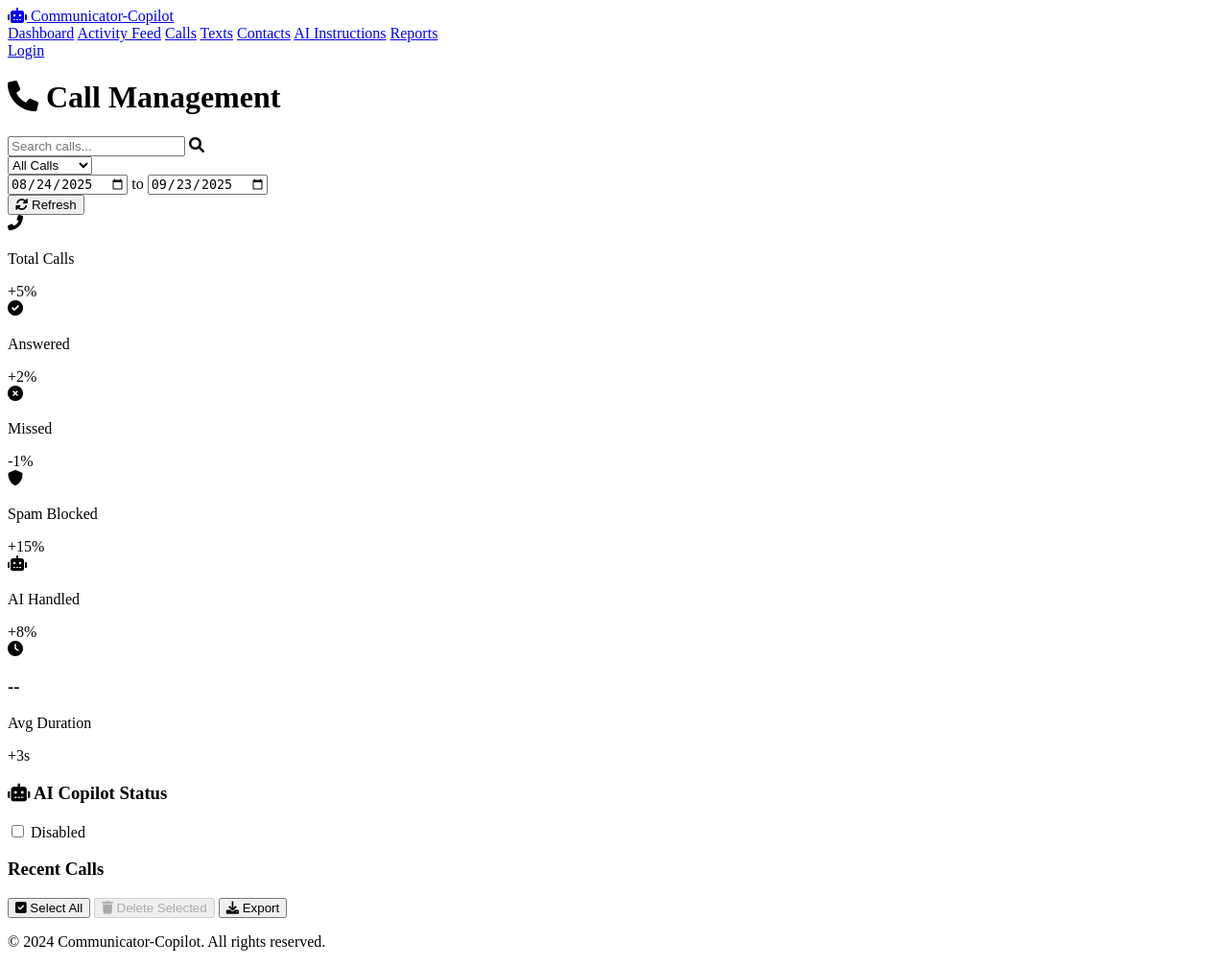
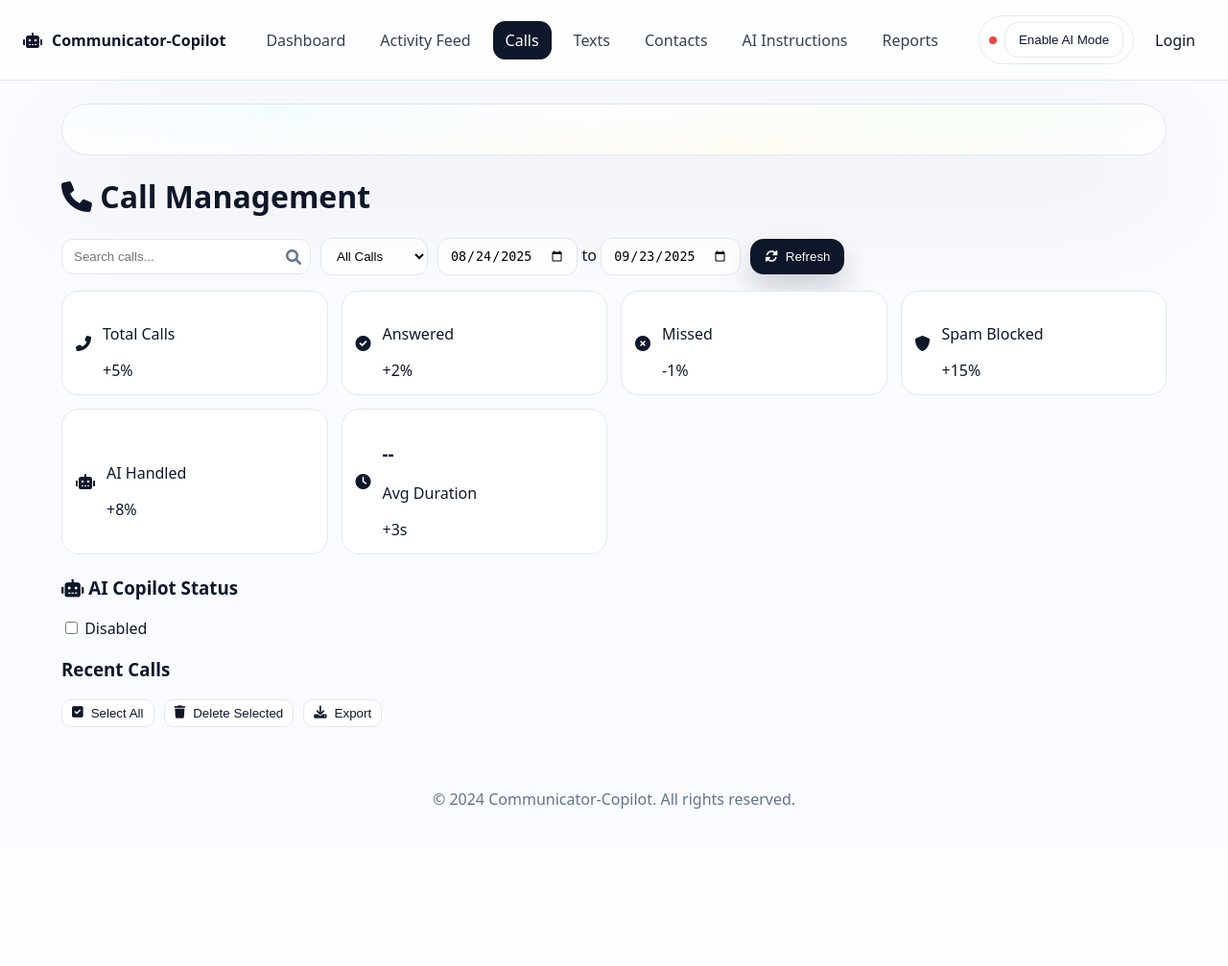
Before and after one commit to JohnVimrish/quell-ai, a Flask app: page /calls in a window 1280 px wide. Shown: the whole page at 96% size. After the commit the page ends 843 px from the top, so only its background shows below. Run offline with Flask 3, Linux system fonts and the light colour scheme; the visitor is signed in with stand-in values (Sample User, id 1); data that the repository does not hold is empty.

Commit message:
latest ui ux changes

```diff
--- a/code/ui/static/main.js
+++ b/code/ui/static/main.js
@@ -7,7 +7,8 @@
 });
 
 function initializeComponents() {
-    // Add any JavaScript functionality here
+    // Initialize AI mode status
+    initAIModeStatus();
     console.log('Components initialized');
 }
 
@@ -40,19 +41,34 @@
         const result = await apiCall('/ai-mode/toggle', {
             method: 'POST'
         });
-
-        console.log('AI Mode toggled:', result);
         updateAIModeUI(result.ai_mode_active);
-
     } catch (error) {
         console.error('Failed to toggle AI mode:', error);
     }
 }
 
+async function initAIModeStatus() {
+    try {
+        const status = await apiCall('/ai-mode/status');
+        updateAIModeUI(status.ai_mode_active);
+    } catch (e) {
+        // Not logged in or endpoint error
+        updateAIModeUI(false);
+    }
+}
+
 function updateAIModeUI(isActive) {
     const toggleButton = document.getElementById('ai-mode-toggle');
+    const dot = document.getElementById('ai-dot');
     if (toggleButton) {
         toggleButton.textContent = isActive ? 'Disable AI Mode' : 'Enable AI Mode';
-        toggleButton.className = isActive ? 'btn btn-danger' : 'btn btn-primary';
+        toggleButton.className = isActive ? 'btn btn-danger' : 'btn btn-secondary';
+    }
+    if (dot) {
+        if (isActive) {
+            dot.classList.add('on');
+        } else {
+            dot.classList.remove('on');
+        }
     }
 }
--- /dev/null
+++ b/code/ui/static/styles.css
@@ -0,0 +1,173 @@
+/* Palette: cyan • emerald • lime on bright background */
+:root {
+  --bg: #f9fbff;
+  --text: #0f172a;
+  --muted: #475569;
+  --card: #ffffffcc;
+  --card-strong: #ffffffee;
+  --border: #e2e8f0;
+  --primary: #0f172a;
+  --accent-1: #22d3ee;
+  --accent-2: #34d399;
+  --accent-3: #a3e635;
+}
+
+* { box-sizing: border-box; }
+html, body { height: 100%; }
+body {
+  margin: 0;
+  font-family: ui-sans-serif, system-ui, -apple-system, Segoe UI, Roboto, Helvetica, Arial, "Apple Color Emoji", "Segoe UI Emoji";
+  color: var(--text);
+  background: var(--bg);
+}
+
+/* Header / Nav */
+.header {
+  position: sticky;
+  top: 0;
+  z-index: 50;
+  display: flex;
+  align-items: center;
+  justify-content: space-between;
+  gap: 16px;
+  padding: 16px 24px;
+  background: rgba(255,255,255,0.7);
+  backdrop-filter: saturate(140%) blur(10px);
+  border-bottom: 1px solid var(--border);
+}
+.logo a {
+  display: inline-flex; align-items: center; gap: 10px;
+  text-decoration: none; color: var(--text); font-weight: 600;
+}
+.nav-links { display: flex; gap: 10px; align-items: center; }
+.nav-links a {
+  position: relative;
+  padding: 8px 12px; border-radius: 12px; text-decoration: none; color: #334155;
+  border: 1px solid transparent;
+}
+.nav-links a:hover { background: #ffffff; border-color: var(--border); }
+.nav-links a.active { color: white; background: var(--primary); border-color: var(--primary); }
+
+.auth-links { display: flex; align-items: center; gap: 12px; }
+.auth-links a { color: var(--text); text-decoration: none; padding: 6px 10px; border-radius: 10px; }
+.auth-links a:hover { background: #ffffff; border: 1px solid var(--border); }
+
+/* Layout */
+.container { max-width: 1200px; margin: 24px auto; padding: 0 24px; }
+
+/* Cards */
+.card {
+  background: var(--card);
+  border: 1px solid var(--border);
+  border-radius: 20px;
+  box-shadow: 0 20px 50px rgba(2,6,23,0.08), inset 0 1px 0 rgba(255,255,255,0.9);
+  padding: 18px;
+}
+.card-header { font-weight: 600; margin-bottom: 10px; color: var(--muted); }
+
+/* Buttons */
+.btn { display: inline-flex; align-items: center; gap: 8px; border: 1px solid transparent; border-radius: 14px; padding: 10px 14px; cursor: pointer; transition: transform .06s ease, box-shadow .2s ease, opacity .2s ease; }
+.btn:active { transform: translateY(1px); }
+.btn.btn-primary { background: var(--primary); color: #fff; box-shadow: 0 14px 30px rgba(2,6,23,.18); }
+.btn.btn-primary:hover { opacity: .92; }
+.btn.btn-secondary { background: #fff; color: var(--text); border-color: var(--border); }
+.btn.btn-secondary:hover { background: #fff; box-shadow: 0 10px 24px rgba(2,6,23,.08); }
+.btn.btn-outline { background: #ffffff; color: var(--text); border-color: var(--border); }
+.btn.btn-danger { background: #ef4444; color: #fff; }
+.btn.btn-sm { padding: 6px 10px; border-radius: 10px; }
+
+/* Stats grid */
+.stats-grid { display: grid; grid-template-columns: repeat(auto-fit, minmax(230px, 1fr)); gap: 14px; margin: 16px 0 22px; }
+.stat-card { display: flex; align-items: center; gap: 12px; padding: 14px; border-radius: 18px; background: #fff; border: 1px solid var(--border); box-shadow: inset 0 1px 0 rgba(255,255,255,.9); }
+.stat-card-icon { width: 42px; height: 42px; border-radius: 12px; display: grid; place-items: center; color: var(--text); background: linear-gradient(135deg,#a7f3d0,#bae6fd); box-shadow: 0 10px 24px rgba(56,189,248,.25); }
+.stat-card-info { display: grid; }
+.stat-card-title { color: var(--muted); font-size: 12px; }
+.stat-card-value { font-size: 22px; font-weight: 700; }
+.stat-card-period { font-size: 12px; color: #64748b; }
+
+/* Tables */
+table { width: 100%; border-collapse: collapse; }
+th, td { border-bottom: 1px solid var(--border); padding: 10px 8px; text-align: left; }
+
+/* Tags */
+.tag { display: inline-block; padding: 4px 8px; border-radius: 999px; border: 1px solid var(--border); font-size: 12px; background: #fff; }
+.tag-success { background: #ecfdf5; border-color: #86efac; color: #065f46; }
+.tag-info { background: #eff6ff; border-color: #93c5fd; color: #1e3a8a; }
+.tag-warning { background: #fffbeb; border-color: #fde68a; color: #92400e; }
+.tag-spam { background: #fef2f2; border-color: #fecaca; color: #7f1d1d; }
+
+/* Search & inputs */
+.search-container { position: relative; }
+.search-input { width: 260px; padding: 10px 36px 10px 12px; border-radius: 12px; border: 1px solid var(--border); background: #fff; }
+.search-icon { position: absolute; right: 10px; top: 50%; transform: translateY(-50%); color: #64748b; }
+.filter-select, .sort-select, .date-input, .form-control, select { border: 1px solid var(--border); border-radius: 12px; padding: 10px 12px; background: #fff; }
+
+/* Layout helpers */
+.header-actions, .list-controls { display: flex; align-items: center; gap: 10px; }
+
+/* Calls & Texts lists */
+.calls-list, .contacts-list { display: grid; gap: 12px; }
+.call-item { display: grid; grid-template-columns: auto 1fr auto; align-items: center; gap: 12px; padding: 12px; background: #fff; border: 1px solid var(--border); border-radius: 16px; }
+.call-header { display: flex; justify-content: space-between; align-items: center; }
+.call-duration { color: #64748b; font-size: 13px; }
+.call-status { font-size: 12px; padding: 4px 8px; border-radius: 999px; background: #f8fafc; border: 1px solid var(--border); }
+.call-status.missed { background: #fef2f2; border-color: #fecaca; color: #7f1d1d; }
+.call-status.spam { background: #fef2f2; border-color: #fecaca; color: #7f1d1d; }
+.call-status.ai-handled { background: #ecfeff; border-color: #22d3ee; color: #0e7490; }
+
+/* Pagination */
+.pagination { display: flex; align-items: center; justify-content: center; gap: 10px; margin-top: 12px; }
+.page-info { color: #64748b; font-size: 13px; }
+
+/* Feed */
+.feed-container { display: grid; gap: 14px; }
+.feed-item { transition: transform .12s ease; }
+.feed-item:hover { transform: translateY(-2px); }
+.feed-item-header { display: flex; align-items: center; gap: 10px; color: var(--muted); }
+.feed-item-icon { width: 30px; height: 30px; border-radius: 10px; display: grid; place-items: center; background: linear-gradient(135deg,#bae6fd,#dcfce7); color: var(--text); }
+.feed-item-time { margin-left: auto; font-size: 12px; color: #94a3b8; }
+
+/* Footer */
+.footer { text-align: center; color: #64748b; padding: 24px; }
+
+/* Hero / Aero accents for dashboard */
+.hero {
+  position: relative; overflow: hidden; border-radius: 28px; padding: 26px; border: 1px solid var(--border);
+  background: linear-gradient(180deg, rgba(255,255,255,.8), rgba(255,255,255,.6));
+  box-shadow: 0 40px 120px rgba(2,6,23,.08), inset 0 1px 0 rgba(255,255,255,.9);
+}
+.hero-accent {
+  position:absolute; inset:-20px; pointer-events:none; opacity:.6;
+  background:
+    radial-gradient(50% 60% at 20% 20%, #e0f7ff 0%, transparent 60%),
+    radial-gradient(50% 60% at 80% 15%, #e8ffe3 0%, transparent 60%),
+    radial-gradient(70% 70% at 60% 80%, #fff8e1 0%, transparent 65%);
+  filter: blur(20px);
+}
+
+/* AI Mode Toggle pill */
+.ai-toggle {
+  display: inline-flex; align-items: center; gap: 8px; border: 1px solid var(--border); border-radius: 999px; padding: 6px 10px; background: #fff;
+}
+.ai-dot { width: 8px; height: 8px; border-radius: 999px; background: #ef4444; transition: background .2s ease; }
+.ai-dot.on { background: #10b981; }
+
+/* Modals and overlays (generic) */
+.modal-overlay { position: fixed; inset: 0; background: rgba(2,6,23,.45); display: grid; place-items: center; }
+.modal-content { background: #fff; border-radius: 16px; width: min(820px, 92vw); border: 1px solid var(--border); box-shadow: 0 40px 120px rgba(2,6,23,.2); }
+.modal-header, .modal-footer { padding: 14px; border-bottom: 1px solid var(--border); }
+.modal-header { display: flex; align-items: center; justify-content: space-between; }
+.modal-body { padding: 14px; }
+
+/* Utilities */
+.loading-spinner { color: #64748b; }
+.no-calls { color: #64748b; text-align: center; padding: 16px; }
+
+/* Auth pages quick base */
+.auth-page { max-width: 420px; margin: 40px auto; }
+
+/* Responsive */
+@media (max-width: 720px) {
+  .nav-links { display: none; }
+  .search-input { width: 180px; }
+}
--- a/code/ui/templates/base.html
+++ b/code/ui/templates/base.html
@@ -22,6 +22,10 @@
             <a href="{{ url_for('reports_page') }}" class="{{ 'active' if request.endpoint == 'reports_page' else '' }}">Reports</a>
         </nav>
         <div class="auth-links">
+            <div class="ai-toggle" title="AI Mode">
+                <span class="ai-dot" id="ai-dot"></span>
+                <button id="ai-mode-toggle" class="btn btn-sm btn-secondary" onclick="toggleAIMode()">Enable AI Mode</button>
+            </div>
             {% if session.user %}
                 <span class="username">Welcome, {{ session.user.name }}</span>
                 <a href="{{ url_for('logout') }}">Logout</a>
@@ -32,6 +36,9 @@
     </header>
 
     <main class="container">
+        <div class="hero" aria-hidden="true">
+            <div class="hero-accent"></div>
+        </div>
         {% with messages = get_flashed_messages(with_categories=true) %}
             {% if messages %}
                 <div class="flash-messages">
```
Also changed, not shown: 1 other file.
